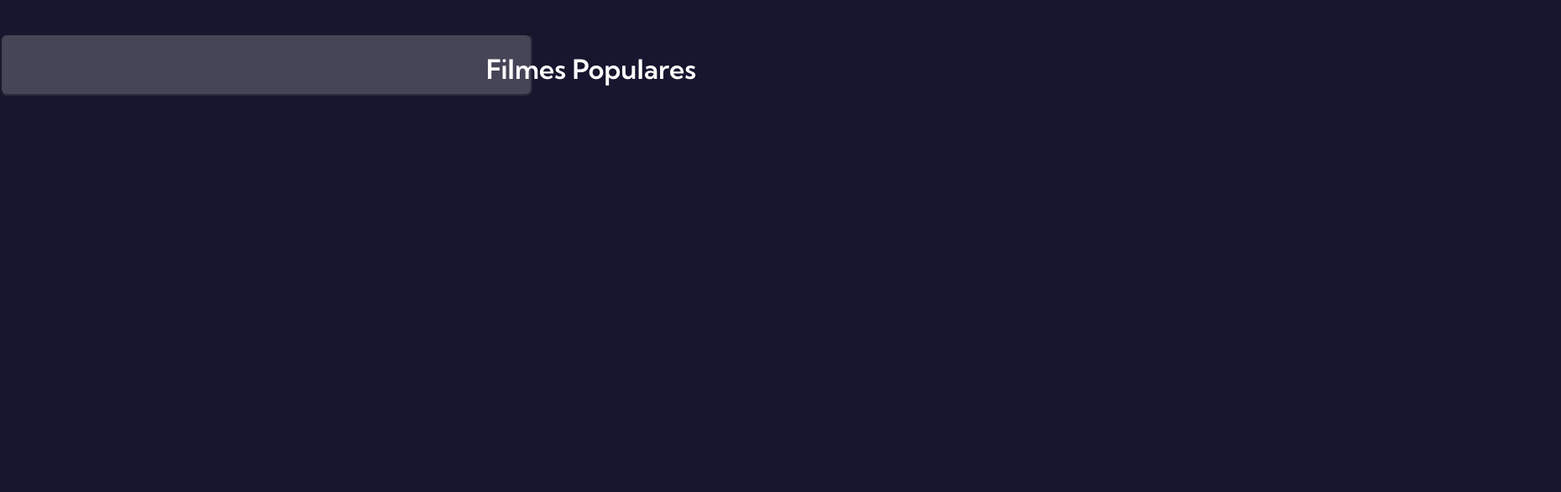
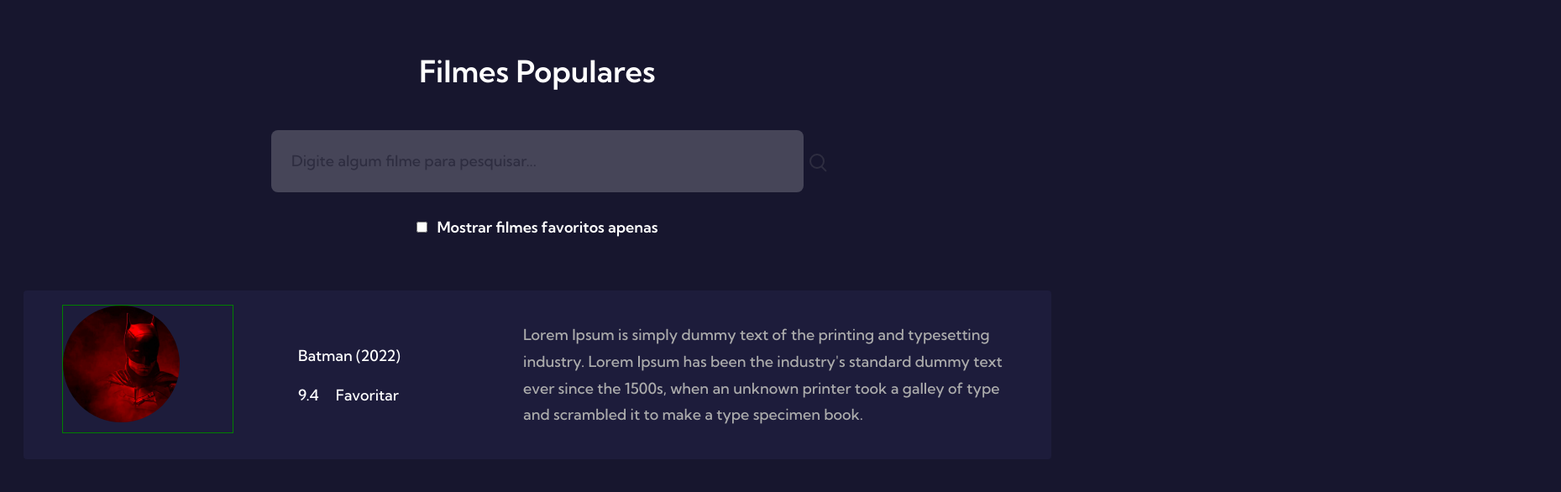
Before and after one commit to adsMichel/7DaysOfCodeMoeller, a plain HTML site: page index.html in a window 1280 px wide. Shown: the whole page at 84% size, 1859 px wide, since content can reach past the window. Drawn offline with Linux system fonts and the light colour scheme.

Commit message:
add flex

```diff
--- a/index.html
+++ b/index.html
@@ -8,7 +8,35 @@
 </head>
 <body>
     <h1>Filmes Populares</h1>
-    <input type="text">
+    <div class="container-input">
 
+        <span id="lupa">
+            <svg width="21" height="22" viewBox="0 0 21 22" fill="none" xmlns="http://www.w3.org/2000/svg">
+                <path d="M9 17C13.4183 17 17 13.4183 17 9C17 4.58172 13.4183 1 9 1C4.58172 1 1 4.58172 1 9C1 13.4183 4.58172 17 9 17Z" stroke="#8A8A8A" stroke-width="2" stroke-linecap="round" stroke-linejoin="round"/>
+                <path d="M19.35 20.35L15 16" stroke="#8A8A8A" stroke-width="2" stroke-linecap="round" stroke-linejoin="round"/>
+            </svg>
+        </span>
+        <input aria-describedby="lupa" type="text" placeholder="Digite algum filme para pesquisar...">
+    </div>
+    <div class="container-favoritos">
+        <input type="checkbox" name="" id="">
+        <h3>Mostrar filmes favoritos apenas</h3>
+    </div>
+    <div class="movie">
+        <div class="frame">
+            <div class="image">
+            </div>
+        </div>
+        <div class="titulo">
+            <p class="batman">Batman (2022)</p>
+            <div class="sub-titulo">
+                <p>9.4</p>
+                <p>Favoritar</p>
+            </div>
+        </div>
+        <div class="descricao">
+            <p>Lorem Ipsum is simply dummy text of the printing and typesetting industry. Lorem Ipsum has been the industry's standard dummy text ever since the 1500s, when an unknown printer took a galley of type and scrambled it to make a type specimen book.</p>
+        </div>
+    </div>
 </body>
 </html>
--- a/styles.css
+++ b/styles.css
@@ -1,4 +1,4 @@
-@import url('https://fonts.googleapis.com/css2?family=Kumbh+Sans:wght@600&display=swap');
+@import url('https://fonts.googleapis.com/css2?family=Kumbh+Sans:wght@500;600&display=swap');
 * {
     box-sizing: border-box;
     margin: 0;
@@ -6,24 +6,126 @@
 }
 
 body {
+    display: flex;
+    flex-direction: column;
+    align-items: center;
     width: 100%;
     height: 100vh;
     background-color: #17162E;
 }
 
 h1 {
-    position: relative;
     font-family: 'Kumbh Sans', sans-serif;
+    font-size: 36px;
+    font-weight: 600;
     color: #fff;
-    top: 62px;
-    left: 579px;
+    margin-top: 62px;
 }
 
-input {
+.container-input {
+    display: flex;
+    margin-top: 48px;
+    opacity: 20%;
+    color: #fff;
+}
+
+.container-input input {
     width: 634px;
     height: 74px;
-    top: 155px;
-    left: 403px;
+    padding: 26px 24px;
     border-radius: 8px;
-    opacity: 20%;
+    border: none;
+    font-size: 18px;
+    outline: none;
 }
+
+::placeholder {
+    font-family: 'Kumbh Sans', sans-serif;
+    font-weight: 500;
+    color: #8A8A8A;
+    line-height: normal;
+}
+
+#lupa {
+    position: absolute;
+    margin-top: 28px;
+    left: 964px;
+}
+
+.container-favoritos {
+    display: inline-flex;
+    margin-top: 30px;
+    gap: 11px;
+}
+
+.container-favoritos input {
+    background-color: #706EA8;
+    color: #706EA8;
+    border-radius: 4px;
+}
+
+.container-favoritos h3 {
+    font-family: 'Kumbh Sans', sans-serif;
+    font-size: 18px;
+    font-weight: 600;
+    line-height: normal;
+    color: #fff;
+}
+
+.movie {
+    position: relative;
+    display: inline-flex;
+    justify-content: center;
+    align-items: center;
+    width: 1224px;
+    height: 201px;
+    background-color: #1D1C3B;
+    margin-top: 64px;
+    border-radius: 4px;
+}
+
+.frame {
+    width: 204px;
+    height: 153px;
+    margin: 24px auto 38px 46px;
+    border: 1px solid green;
+}
+
+.image {
+    width: 139px;
+    height: 139px;
+    background-image: url(61a31a31b562cf155400a3f17676e54f.png);
+    background-size: cover;
+    background-repeat: no-repeat;
+    border-radius: 800px;
+}
+
+.titulo {
+    display: flex;
+    flex-direction: column;
+    width: 268px;
+    color: #fff;
+    font-family: 'Kumbh Sans', sans-serif;
+    font-size: 18px;
+    font-weight: 500;
+    line-height: normal;
+}
+
+.sub-titulo {
+    display: flex;
+    gap: 20px;
+    margin-top: 24px;
+}
+
+.batman {
+}
+
+.descricao {
+    width: 592px;
+    font-family: 'Kumbh Sans', sans-serif;
+    color: #ACACAC;
+    font-size: 18px;
+    font-weight: 500;
+    line-height: 177%;
+    margin-right: 37px;
+}
```
Also changed, not shown: 61a31a31b562cf155400a3f17676e54f.png (added).
